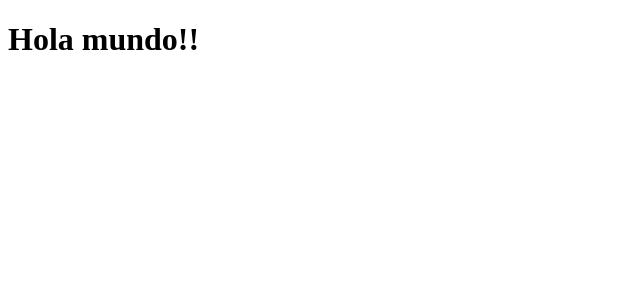
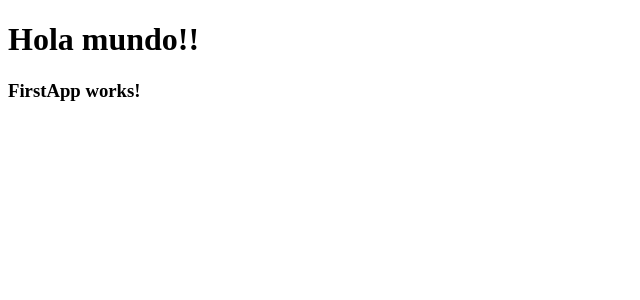
Before and after one commit to jeremyandes/react-cero-a-experto, a React (Vite) app in the folder apps/03-counter-app-vite/: page / in a window 1280 px wide. Shown: the top 300 px of the page, without its empty margins (0-640 px from the left). Built offline with nearby package versions, Linux system fonts and the light colour scheme.

Commit message:
36. Tarea - Crear un nuevo componente

```diff
--- /dev/null
+++ b/apps/03-counter-app-vite/src/FirstApp.jsx
@@ -0,0 +1,5 @@
+export const FirstApp = () => {
+    return (
+        <h3>FirstApp works!</h3>
+    )
+}
--- a/apps/03-counter-app-vite/src/main.jsx
+++ b/apps/03-counter-app-vite/src/main.jsx
@@ -1,10 +1,12 @@
 import React from 'react';
 import ReactDOM from 'react-dom/client';
-import { App } from './App'
 
+import { App } from './App';
+import { FirstApp } from './FirstApp'
 
 ReactDOM.createRoot(document.getElementById('root')).render(
     <React.StrictMode>
         <App />
+        <FirstApp />
     </React.StrictMode>
 );
```
